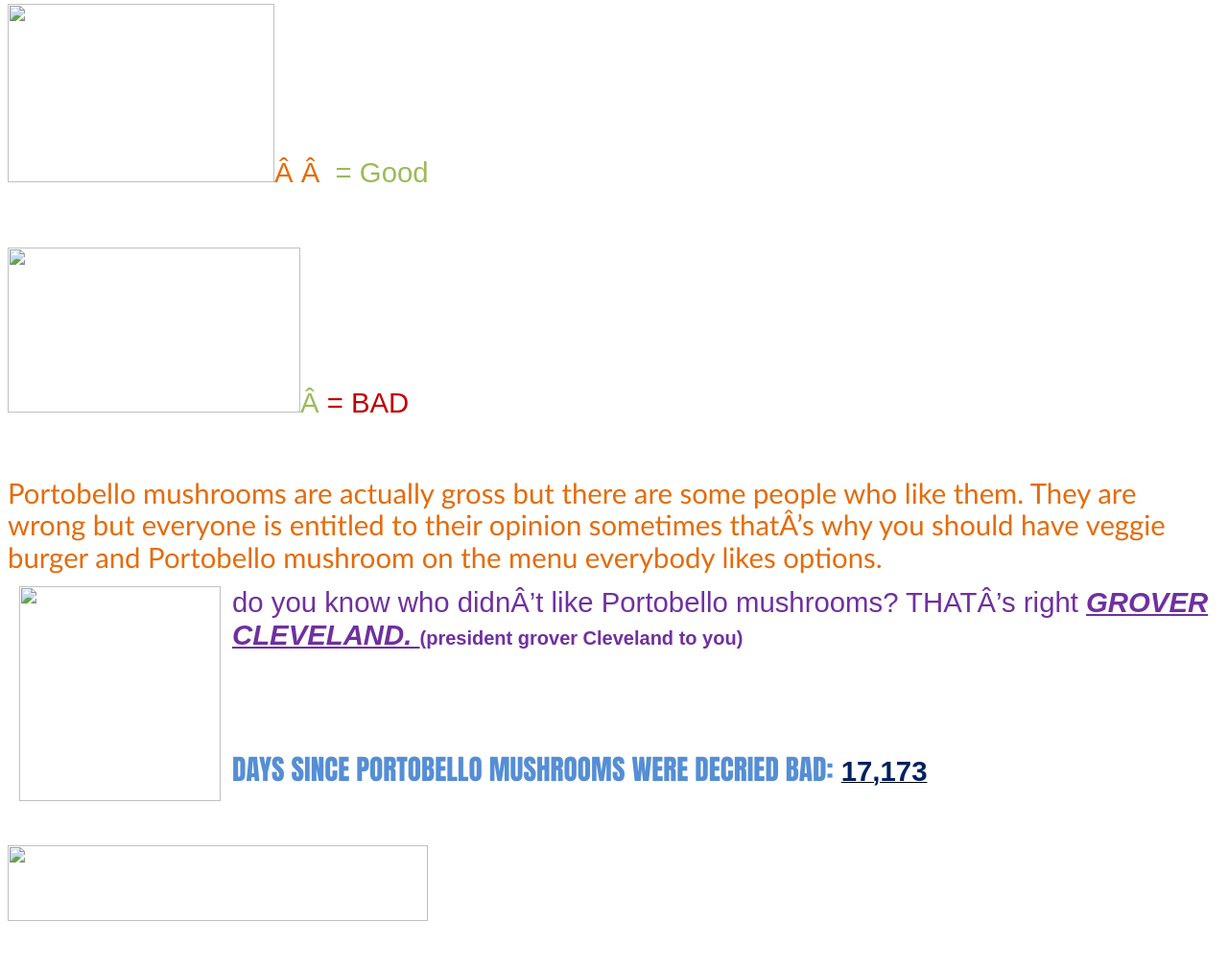
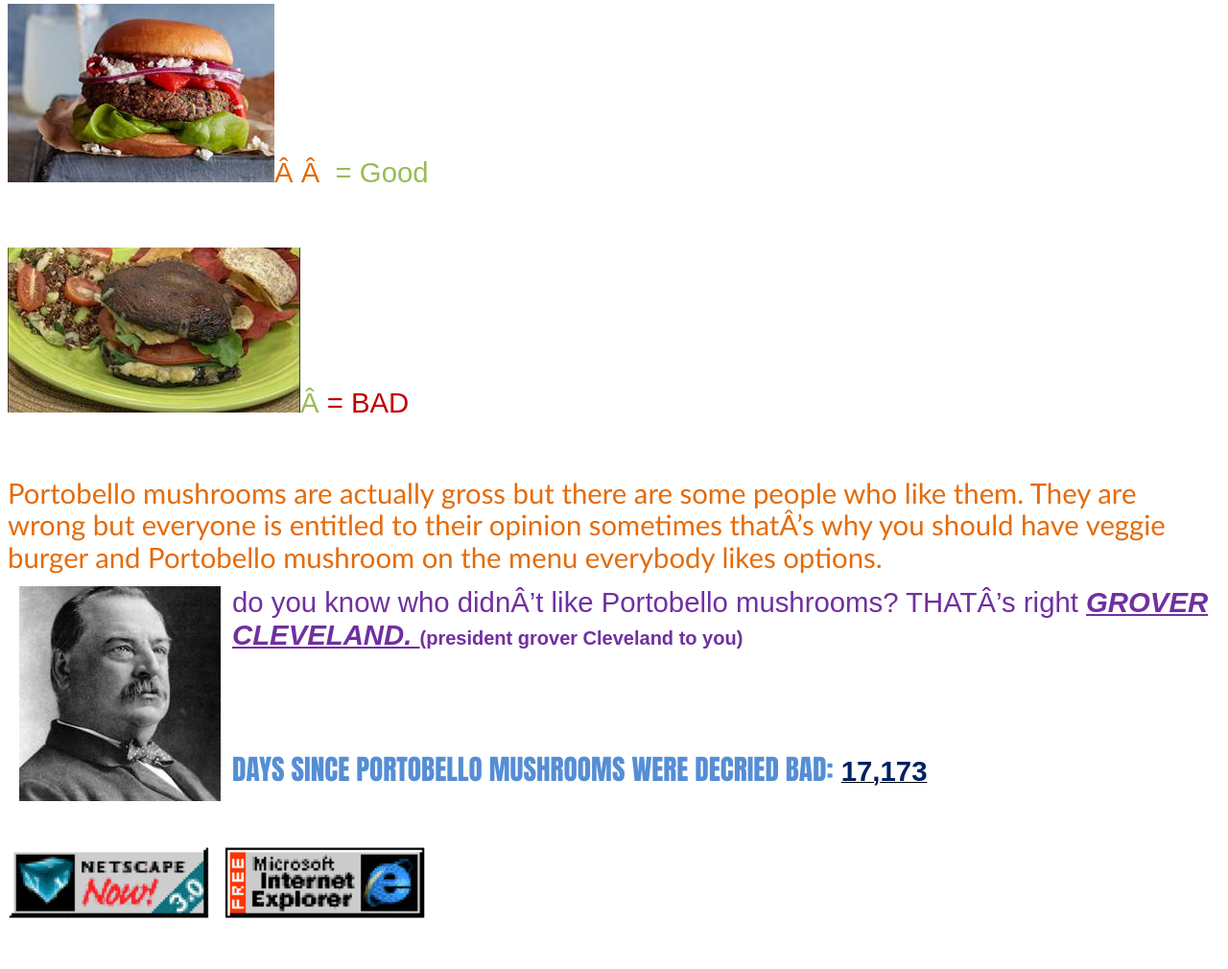
Before and after one commit to SethWalder/Portobello, a plain HTML site: page index.html in a window 1280 px wide. Shown: the part 339-1349 px from the top of the page at 96% size. Drawn offline with Linux system fonts and the light colour scheme.

Commit message:
remove vegetarianwebsite_files directory references

```diff
--- a/index.html
+++ b/index.html
@@ -828,9 +828,9 @@ lumm=75000'><o:p>&nbsp;</o:p></span></p>
  <o:lock v:ext="edit" aspectratio="t"/>
 </v:shapetype><v:shape id="Picture_x0020_2" o:spid="_x0000_i1027" type="#_x0000_t75"
  style='width:208.5pt;height:139.5pt;visibility:visible;mso-wrap-style:square'>
- <v:imagedata src="vegetarianwebsite_files/image001.jpg" o:title=""/>
+ <v:imagedata src="image001.jpg" o:title=""/>
 </v:shape><![endif]--><![if !vml]><img width=278 height=186
-src="vegetarianwebsite_files/image002.jpg" v:shapes="Picture_x0020_2"><![endif]></span><span
+src="image002.jpg" v:shapes="Picture_x0020_2"><![endif]></span><span
 style='font-size:22.0pt;line-height:115%;font-family:"Arial",sans-serif;
 color:#E46C0A;mso-themecolor:accent6;mso-themeshade:191;mso-style-textfill-fill-color:
 #E46C0A;mso-style-textfill-fill-themecolor:accent6;mso-style-textfill-fill-alpha:
@@ -846,9 +846,9 @@ accent3'>= Good<o:p></o:p></span></p>
 "Arial",sans-serif;color:#9BBB59;mso-themecolor:accent3;mso-no-proof:yes'><!--[if gte vml 1]><v:shape
  id="Picture_x0020_3" o:spid="_x0000_i1026" type="#_x0000_t75" style='width:228.75pt;
  height:129pt;visibility:visible;mso-wrap-style:square'>
- <v:imagedata src="vegetarianwebsite_files/image003.jpg" o:title=""/>
+ <v:imagedata src="image003.jpg" o:title=""/>
 </v:shape><![endif]--><![if !vml]><img width=305 height=172
-src="vegetarianwebsite_files/image004.jpg" v:shapes="Picture_x0020_3"><![endif]></span><span
+src="image004.jpg" v:shapes="Picture_x0020_3"><![endif]></span><span
 style='font-size:22.0pt;line-height:115%;font-family:"Arial",sans-serif;
 color:#9BBB59;mso-themecolor:accent3'><span style='mso-spacerun:yes'> </span></span><span
 style='font-size:22.0pt;line-height:115%;font-family:"Arial",sans-serif;
@@ -873,10 +873,10 @@ veggie burger and Portobello mushroom on the menu everybody likes options.<o:p><
  mso-wrap-distance-right:9pt;mso-wrap-distance-bottom:0;
  mso-position-horizontal:absolute;mso-position-horizontal-relative:text;
  mso-position-vertical:absolute;mso-position-vertical-relative:text'>
- <v:imagedata src="vegetarianwebsite_files/image005.jpg" o:title=""/>
+ <v:imagedata src="image005.jpg" o:title=""/>
  <w:wrap type="tight"/>
 </v:shape><![endif]--><![if !vml]><img width=210 height=224
-src="vegetarianwebsite_files/image006.jpg" align=left hspace=12 v:shapes="Picture_x0020_4"><![endif]><span
+src="image006.jpg" align=left hspace=12 v:shapes="Picture_x0020_4"><![endif]><span
 style='font-size:22.0pt;line-height:115%;font-family:"Arial",sans-serif;
 color:#9BBB59;mso-themecolor:accent3'><o:p></o:p></span></p>
 
@@ -925,9 +925,9 @@ mso-style-textfill-fill-alpha:100.0%;mso-style-textfill-fill-colortransforms:
 "Arial",sans-serif;color:#1F497D;mso-themecolor:text2;mso-no-proof:yes'><!--[if gte vml 1]><v:shape
  id="Picture_x0020_5" o:spid="_x0000_i1025" type="#_x0000_t75" style='width:328.5pt;
  height:59.25pt;visibility:visible;mso-wrap-style:square'>
- <v:imagedata src="vegetarianwebsite_files/image007.png" o:title=""/>
+ <v:imagedata src="image007.png" o:title=""/>
 </v:shape><![endif]--><![if !vml]><img width=438 height=79
-src="vegetarianwebsite_files/image007.png" v:shapes="Picture_x0020_5"><![endif]></span><span
+src="image007.png" v:shapes="Picture_x0020_5"><![endif]></span><span
 style='font-size:22.0pt;line-height:115%;font-family:"Arial",sans-serif;
 color:#558ED5;mso-themecolor:text2;mso-themetint:153;mso-style-textfill-fill-color:
 #558ED5;mso-style-textfill-fill-themecolor:text2;mso-style-textfill-fill-alpha:
```
